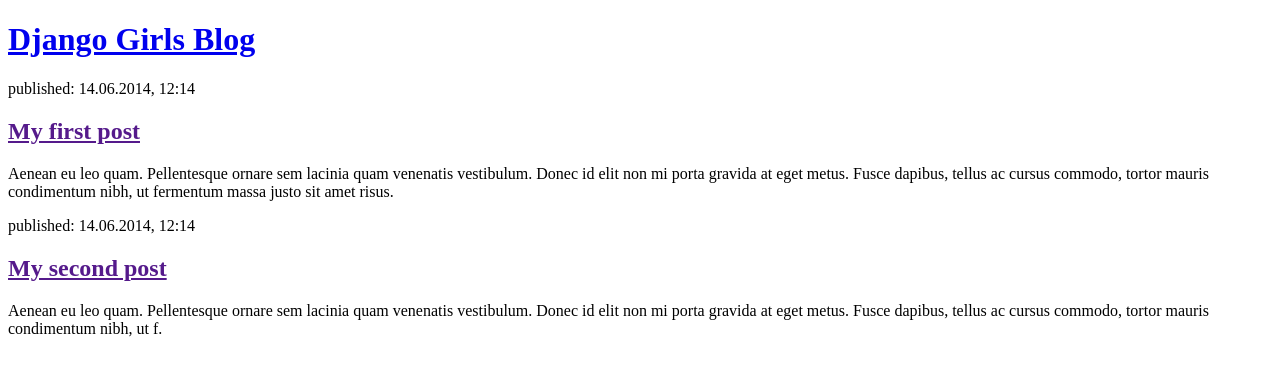
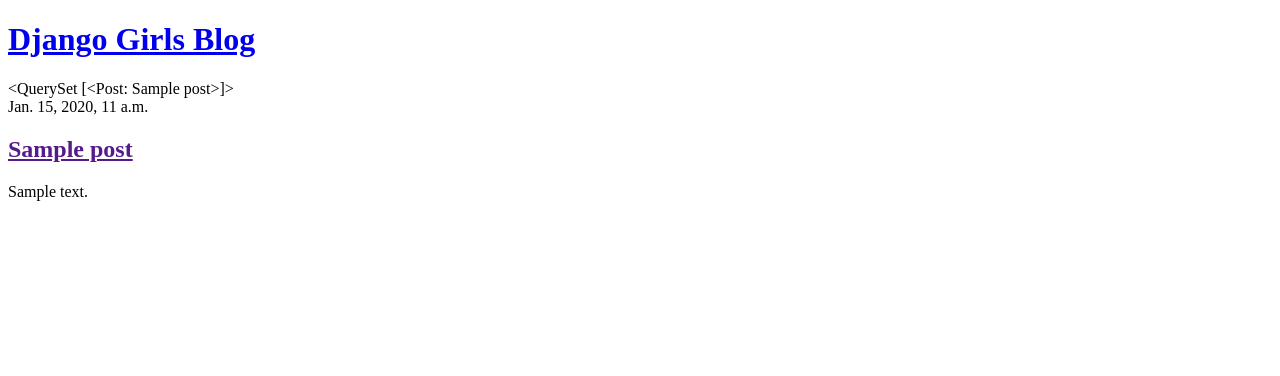
Before and after one commit to ninoCan/pycon-djangogirls-workshop, a Django app: page / in a window 1280 px wide. Shown: the top 376 px of the page. Run offline with Django 5.2, Linux system fonts and the light colour scheme; tables that the repository leaves empty hold one stand-in row (values such as "Sample post").

Commit message:
Add first template

```diff
--- a/blog/templates/blog/post_list.html
+++ b/blog/templates/blog/post_list.html
@@ -7,17 +7,14 @@
         <header>
             <h1><a href="/">Django Girls Blog</a></h1>
         </header>
+        {{ posts }}
 
+        {% for post in posts %}
         <article>
-            <time>published: 14.06.2014, 12:14</time>
-            <h2><a href="">My first post</a></h2>
-            <p>Aenean eu leo quam. Pellentesque ornare sem lacinia quam venenatis vestibulum. Donec id elit non mi porta gravida at eget metus. Fusce dapibus, tellus ac cursus commodo, tortor mauris condimentum nibh, ut fermentum massa justo sit amet risus.</p>
+            <time>{{ post.published_date }}</time>
+            <h2><a href="">{{ post.title }}</a></h2>
+            <p>{{ post.text|linebreaksbr }}</p>
         </article>
-
-        <article>
-            <time>published: 14.06.2014, 12:14</time>
-            <h2><a href="">My second post</a></h2>
-            <p>Aenean eu leo quam. Pellentesque ornare sem lacinia quam venenatis vestibulum. Donec id elit non mi porta gravida at eget metus. Fusce dapibus, tellus ac cursus commodo, tortor mauris condimentum nibh, ut f.</p>
-        </article>
+        {% endfor %}
     </body>
 </html>
--- a/blog/views.py
+++ b/blog/views.py
@@ -1,6 +1,11 @@
+"""
+ Create your views here.
+"""
 from django.shortcuts import render
+from django.utils import timezone
+from .models import Post
 
-# Create your views here.
 
 def post_list(request):
-    return  render(request, 'blog/post_list.html')
+    posts = Post.objects.order_by('-created_date')
+    return  render(request, 'blog/post_list.html', {'posts': posts})
```
